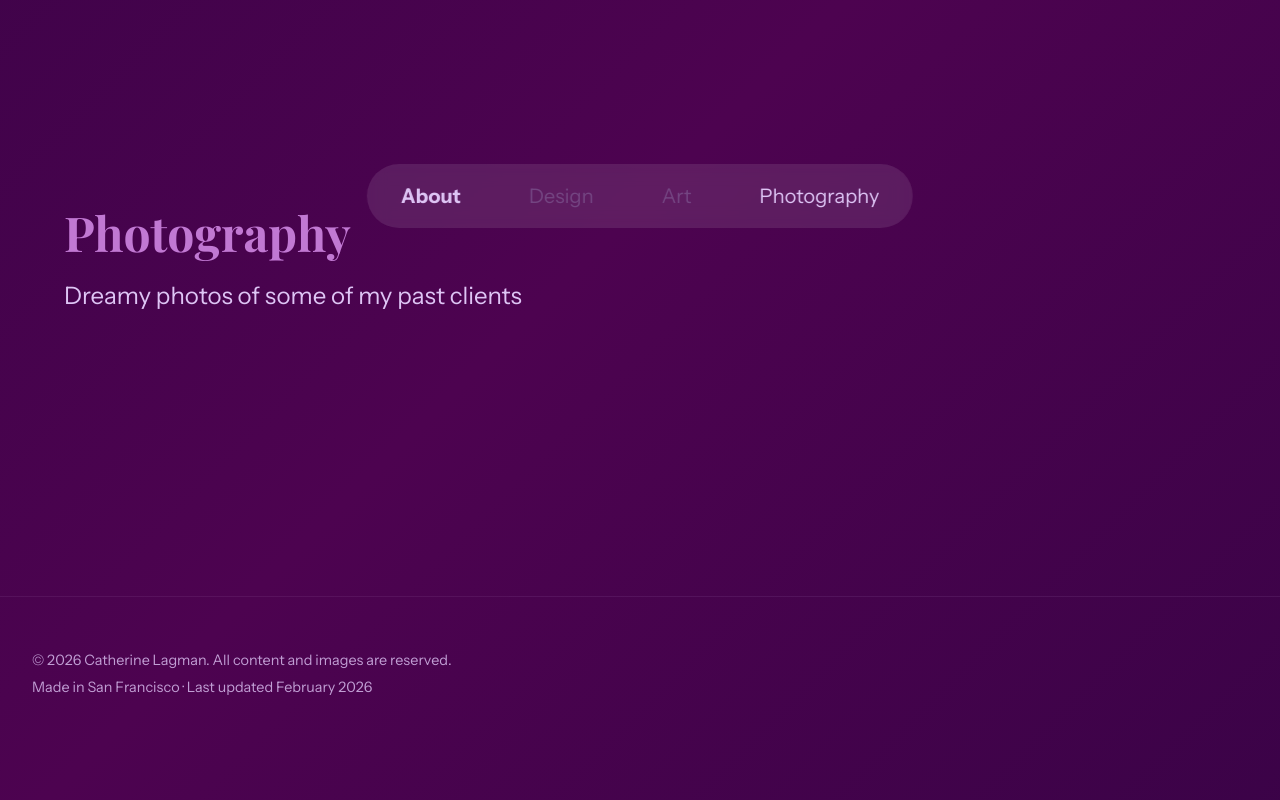
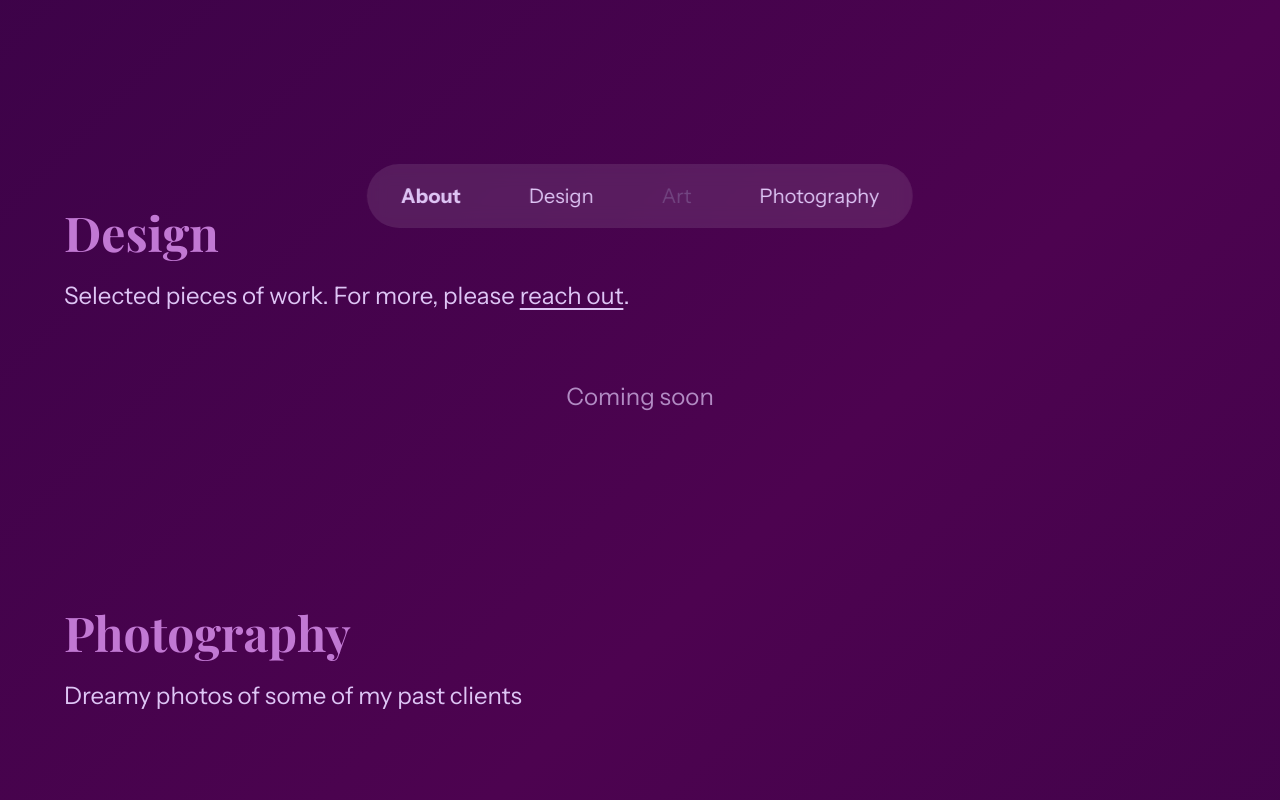
Before and after one commit to catlagman/portfolio, a Next.js app: page / in a window 1280 px wide. Shown: the part 540-1340 px from the top of the page. Built offline with nearby package versions, Linux system fonts and the light colour scheme.

Commit message:
Add Design section with coming soon placeholder

```diff
--- a/app/page.js
+++ b/app/page.js
@@ -49,7 +49,7 @@ export default function Home() {
       <nav className={styles.nav}>
         <ul className={styles.navLinks}>
           <li><a href="#about" className={activeSection === 'about' ? styles.active : ''}>About</a></li>
-          <li><a href="#design" className={styles.disabled}>Design</a></li>
+          <li><a href="#design" className={activeSection === 'design' ? styles.active : ''}>Design</a></li>
           <li><a href="#art" className={styles.disabled}>Art</a></li>
           <li><a href="#photos" className={activeSection === 'photos' ? styles.active : ''}>Photography</a></li>
         </ul>
@@ -70,6 +70,17 @@ export default function Home() {
           <p className={styles.aboutText}>
             I'm currently working at AWS to support AWS sellers and operations needs and workflows. When I'm not working, I'm hiking outside with my beloved dog/sidekick, Louie, painting whenever I feel a creative spark, snapping photos, or trying a restaurant in a different neighborhood for dinner.
           </p>
+        </div>
+      </section>
+
+      {/* Design Section */}
+      <section className={styles.section} id="design">
+        <h2 className={styles.heroName}>Design</h2>
+        <p className={styles.heroSubtitle}>
+          Selected pieces of work. For more, please <span className={styles.underline}>reach out</span>.
+        </p>
+        <div className={styles.comingSoon}>
+          <p>Coming soon</p>
         </div>
       </section>
 
--- a/app/page.module.scss
+++ b/app/page.module.scss
@@ -128,6 +128,30 @@ margin-bottom: 1rem;
   padding-top: 0;
   padding-bottom: 0;
   line-height: 1.5;
+}
+
+.underline {
+  text-decoration: underline;
+  text-underline-offset: 4px;
+}
+
+.comingSoon {
+  text-align: center;
+  margin-top: 4rem;
+  opacity: 0;
+  transform: translateY(20px);
+  transition: opacity 0.8s ease-out 0.3s, transform 0.8s ease-out 0.3s;
+
+  p {
+    font-family: $font-sans;
+    font-size: 1.5em;
+    opacity: 0.7;
+  }
+}
+
+.visible .comingSoon {
+  opacity: 1;
+  transform: translateY(0);
 }
 
 .about {
```
